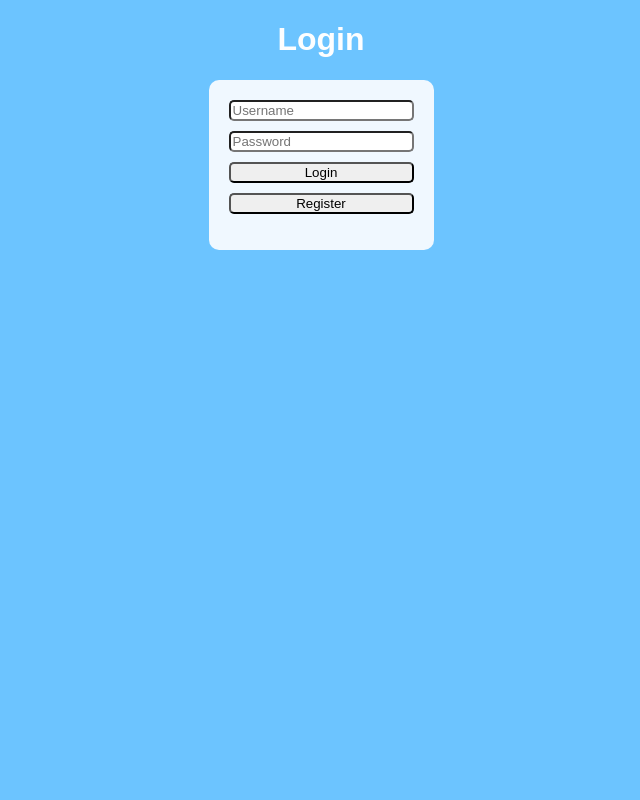
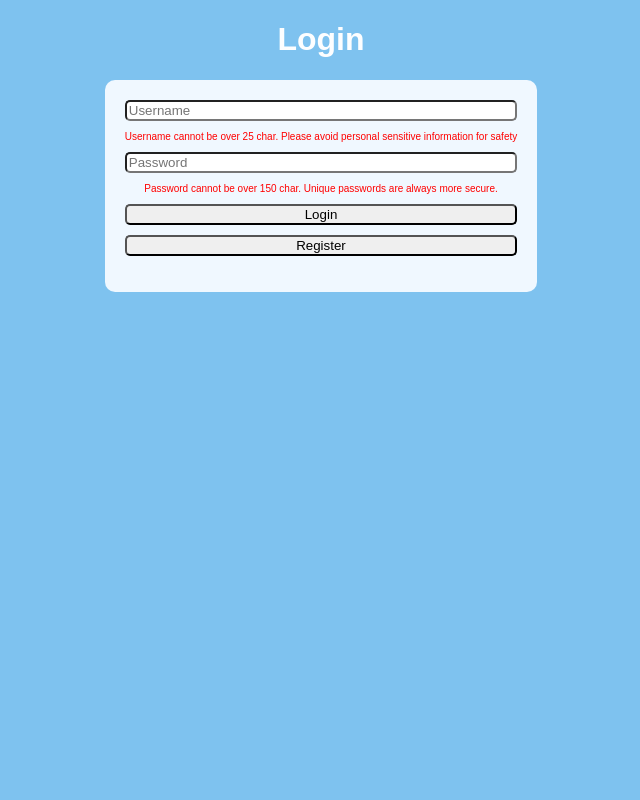
Before and after one commit to RyzrReal/FinalProjectPWA, a Flask app: page / in a window 1280 px wide. Shown: the whole page, without its empty margins (319-959 px from the left). Run offline with Flask 3, Linux system fonts and the light colour scheme; some libraries are stand-ins or nearby versions.

Commit message:
CodeComments for server.py

```diff
--- a/server.py
+++ b/server.py
@@ -2,6 +2,7 @@ import os
 from flask import Flask, send_from_directory, render_template, redirect, url_for, flash, session, g
 from flask import request
 from werkzeug.security import generate_password_hash, check_password_hash
+import secrets
 from flask_sqlalchemy import SQLAlchemy
 import sqlite3
 from cryptography.fernet import Fernet
@@ -18,16 +19,16 @@ app = Flask(__name__)
 
 #Db setup
 
-app.secret_key = 'your_secret_key'
-app.config['SQLALCHEMY_DATABASE_URI'] = 'sqlite:///login.db'
+app.secret_key = secrets.token_hex(32) #makes a key of a scramble of characters.
+app.config['SQLALCHEMY_DATABASE_URI'] = 'sqlite:///login.db' #configures database name and location
 app.config['SQLALCHEMY_TRACK_MODIFICATIONS'] = False
-db = SQLAlchemy(app)
+db = SQLAlchemy(app) #creates a database linked to the app.
 
 #database model
 class User(db.Model):
-    id = db.Column(db.Integer, primary_key=True)
-    username = db.Column(db.String(25), unique=True, nullable=False)
-    password_hash = db.Column(db.String(150), nullable=False)
+    id = db.Column(db.Integer, primary_key=True) #creates an id for each user (first person to login would have 1, then next would be 2, so on and so forth and what have you)
+    username = db.Column(db.String(25), unique=True, nullable=False) #creates a username coloum, sets the max characters a username can be (25)
+    password_hash = db.Column(db.String(150), nullable=False) #creates a coloum where the hashed password is stored.
 
     def set_password(self, password):
         self.password_hash = generate_password_hash(password) #this stores the password as a scramble of letters instead of the actual password
@@ -47,7 +48,7 @@ def home():
         return render_template('index.html')
     return render_template('login.html')
 
-
+#sets that files are allowed and how they are processesed
 def allowed_file(filename):
     return '.' in filename and \
         filename.rsplit('.', 1)[1].lower() in ALLOWED_EXTENSIONS
@@ -59,6 +60,9 @@ def uploadteach():
     if request.method == "POST":
         conn = sqlite3.connect("database/importdteach.db")
         cursor = conn.cursor()
+
+        #these directories link the html upload fields with the
+        # faculty coloum of the table, so that the teacher name and course taught matches properly.
 
         teacher_files = {
             "english":"English",
@@ -73,6 +77,7 @@ def uploadteach():
             "adminsupp":"Student Administration and Support"
         }
 
+    #matches the car png foer each faculty with the correct faculty on the table.
         teacher_car = {
             "English" : "englishcar.png",
             "Mathematics" : "mathscar.png",
@@ -86,30 +91,35 @@ def uploadteach():
             "Student Administration and Support" : "saascar.png"
         }
 
+        #loops through all of the uploaded files
         for field_name, faculty in teacher_files.items():
-            file = request.files.get(field_name)
+            file = request.files.get(field_name) #gets the files that were uploaded (if an english file is uploaded,
+            #the field_name would be english)
 
-            if file and file.filename != "":
-                for line in file:
-                    line = line.decode("utf-8").strip()
+            if file and file.filename != "": #checks if a file exsists and isnt left empty in the import
+                for line in file: #reads each line in the file
+                    line = line.decode("utf-8").strip() #uploaded files are read as raw data, the strip function removes spaces and newlines
+                    #so its just read as a line of info
 
                     if line == "":
-                        continue
+                        continue#if there is a blank like, it is ignored
 
-                    parts = line.split(",")
+                    parts = line.split(",") #a name and course (Tim, Metal) becomes ("Tim", "Metal") as they are split by a comma in a string
 
-                    name = parts[0].strip()
-                    course_taught = parts[1].strip() if len(parts) > 1 else ""
-                    carcolour = teacher_car[faculty]
+                    name = parts[0].strip() #gets first value in the list
+                    course_taught = parts[1].strip() if len(parts) > 1 else "" #if a course is added it lists them, otherwise it leaves it blank only importing name
+                    carcolour = teacher_car[faculty] #matches the car with the faculty
 
-
+                    #imports all stripped values into the database for use
                     cursor.execute("""
                         insert into importdteach (name, faculty, course_taught, carcolour, priority)
                         values (?,?,?,?,?) """, (name, faculty, course_taught, carcolour, 1))
 
+        #makes changes permanant and closes
         conn.commit()
         conn.close()
 
+    #returns and redirects to the upload page
         return redirect(url_for("uploadteach"))
     return render_template("uploadteach.html")
 
@@ -183,6 +193,7 @@ def listofteach():
     data = cursor.fetchall()
     conn.close()
 
+
     return render_template("listofteach.html", all_data=data, current_sort = sort)
 
 def get_db():
@@ -194,11 +205,18 @@ def get_db():
     conn.close()
     return all_data
 
+@app.route("/setparkingnum", methods=["POST"])
+def spacenum():
+    spaceamout = int(request.form["spacenum"]) #recieves the number that is input in the form
+    session["spaceamout"] = spaceamout #makes the value that was input and the value that will be used the same
+    session.pop("roster_made", None) #removes the prior roster so that a new one can be made
+    return redirect(url_for("make_roster")) #runs the roster make func
 
 def biweeklyrostamakea():
     conn = sqlite3.connect("database/importdteach.db")
     conn.row_factory = sqlite3.Row #allows the rows in a db to be accessed
     cursor = conn.cursor()
+    spaceamout = session.get("spaceamout", 30)
 
     #list of all days in the biweekyly cycle
     days = ["MonA", "TuesA", "WedA", "ThurA", "FriA", "MonB",
@@ -210,20 +228,20 @@ def biweeklyrostamakea():
         cursor.execute("select count(*) from importdteach where priority = 1") #if all teachers have priority 0, it resets them all to 1
         available = cursor.fetchone()[0] #stores number of avaliable teachers
 
-        if available < 30:
+        if available < spaceamout:
             cursor.execute("update importdteach set priority = 1") #if no teachers have 1 prio but the roster doesnt have enough to be filled, it resets them all
 
 
         #selects from teacher db
         #only chooses teachers who have priority of 1
         #gets the teachers in a random order
-        #limits to 30 selections
+        #limits to amount chosen by user selections
         cursor.execute("""
             select * from importdteach
             where priority = 1
             order by random()
-            limit 30
-        """)
+            limit ?
+        """, (spaceamout,))
         chosenteach = cursor.fetchall()
 
         #save chosen teachers into  w important values and such
@@ -251,13 +269,13 @@ def biweeklyrostamakea():
     conn.commit()
     conn.close()
 
-@app.route("/make_roster")
+@app.route("/make_roster") #when a user visits this or it is triggered, it runs the make_roster function
 def make_roster():
-    if session.get("roster_made"):
-        return redirect(url_for("roster"))
+    if session.get("roster_made"): #Checks if a roster has been made
+        return redirect(url_for("roster")) #returns said roster so that i can be viewed
 
     biweeklyrostamakea()
-    session["roster_made"] = True
+    session["roster_made"] = True #sets as true so that multiple rosters cannot be made (it removes the button on the html page)
 
     return redirect(url_for("roster"))
 
@@ -266,6 +284,7 @@ def create_roster_tablse():
     conn = sqlite3.connect("database/importdteach.db")
     cursor = conn.cursor()
 
+    #creates a table with the data from the database to be used in the roster system, storing the day and all impoirtatnt teachert info
     cursor.execute("""
         CREATE TABLE IF NOT EXISTS roster (
             id INTEGER PRIMARY KEY AUTOINCREMENT,
@@ -281,16 +300,17 @@ def create_roster_tablse():
     conn.commit()
     conn.close()
 
-create_roster_tablse()
+create_roster_tablse() #runs the function after its defined
 
 @app.route("/roster")
 def roster():
-    day = request.args.get("day", "MonA")
+    day = request.args.get("day", "MonA") #automatically shows mondayA as the first day.
 
     conn = sqlite3.connect("database/importdteach.db")
-    conn.row_factory = sqlite3.Row
+    conn.row_factory = sqlite3.Row #allows the data to be acsessed by the value, like the name and faculty from that row
     cursor = conn.cursor()
 
+    #gets all from the roster table where the day is whatever has been selected
     cursor.execute("""
         SELECT *
         FROM roster
--- a/static/styles.css
+++ b/static/styles.css
@@ -1,5 +1,5 @@
 body {
-    background-color: rgb(108, 196, 255);
+    background-color: rgb(126, 194, 239);
     font-family: Arial, Helvetica, sans-serif;
     color: rgb(253, 254, 255);
     display: flex;
--- a/templates/login.html
+++ b/templates/login.html
@@ -3,6 +3,7 @@
 <div class="log-contain">
   <form id="auth-form" action="{{url_for('login')}}" method="post">
   <link rel="stylesheet" href="{{url_for('static', filename='styles.css' )}}" >
+
     <input
       type="text"
       name="username"
@@ -10,12 +11,15 @@
       class="input field"
     />
     <!-- Creates the username field -->
+    <label>Username cannot be over 25 char. Please avoid personal sensitive information for safety</label>
+
     <input
       type="password"
       name="password"
       placeholder="Password" required
       class="input field"
     />
+    <label>Password cannot be over 150 char. Unique passwords are always more secure.</label>
     <!-- Creates the password field -->
     <input type="button"
     value="Login"
@@ -48,3 +52,10 @@
   }
 
 </script>
+
+<style>
+  label {
+    font-size: 10px;
+    color: red;
+  }
+</style>
```
Also changed, not shown: templates/roster.html (+7 -2 lines), database/importdteach.db, instance/login.db.
